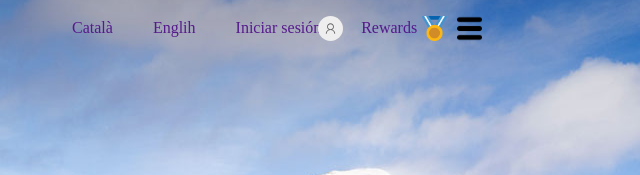
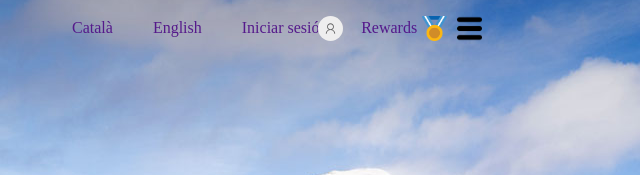
Before and after one commit to carlosnsuner/cns-replicar-bing-urbalab-071122, a plain HTML site: page index.html in a window 1280 px wide. Shown: the top 175 px of the page, 640-1280 px from the left. Drawn offline with Linux system fonts and the light colour scheme.

Commit message:
Finalizar Proyecto

```diff
--- a/index.html
+++ b/index.html
@@ -25,7 +25,7 @@
           </div>
           <div class="header-02-02">
             <a class="header-line-none" href="">Català</a>
-            <a class="header-line-none" href="">Englih</a>
+            <a class="header-line-none" href="">English</a>
             <a class="header-line-none" href="">Iniciar sesión</a>
           </div>
         </div>
```
